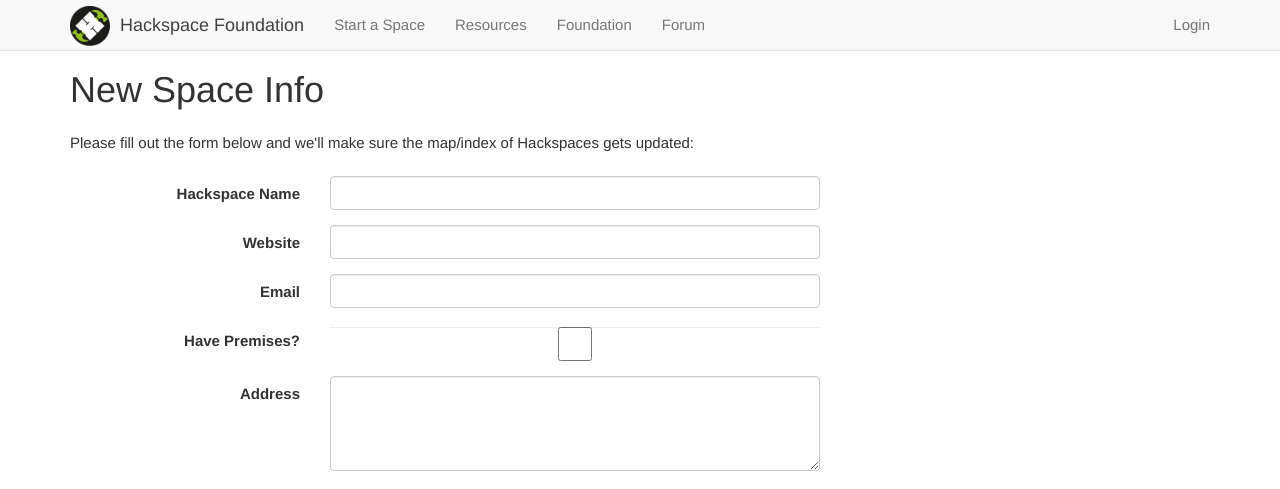
After one commit to UKHackspaceFoundation/website, a Django app: a page that uses main/templates/main/new_space.html in a window 1280 px wide. The commit adds this page. Shown: the top 489 px of the page. Run offline with Django 3.2, Linux system fonts and the light colour scheme; parts of the project's set-up code (start-up, migrations or seed data) failed here and were passed over; some libraries are stand-ins or nearby versions.

Commit message:
New space form
fixed #47

```diff
--- a/main/forms.py
+++ b/main/forms.py
@@ -118,3 +118,14 @@ class SupporterMemberForm(ModelForm):
         if data == "":
             raise forms.ValidationError("Please write at least a few words :)")
         return data
+
+
+class NewSpaceForm(forms.Form):
+    name = forms.CharField(required=True)
+    email = forms.EmailField(required=True)
+    main_website_url = forms.URLField(required=False)
+    address = forms.CharField(widget=forms.Textarea, required=True)
+    have_premises = forms.BooleanField(required=False)
+    notes = forms.CharField(widget=forms.Textarea, required=False)
+    lat = forms.DecimalField(max_digits=10, decimal_places=7, initial=54.1)
+    lng = forms.DecimalField(max_digits=10, decimal_places=7, initial=-2.1)
--- a/main/templates/main/index.html
+++ b/main/templates/main/index.html
@@ -56,7 +56,7 @@
         <p>We currently know of <b>{{ activeSpaces|length }}</b> active hackspace-like entities.
             These are all the ones we've found / been
            told about. This is an informal process so it may well be out of date - if you spot any ommissions/corrections,
-           please let us know via <a href="mailto:contact@hackspace.org.uk">email</a> or the <a href="https://forum.hackspace.org.uk">forum</a>.
+           please let us know via <a href="{% url 'new_space' %}">this form</a>.
         </p>
         <p>A separate members list will be made once we have members.
         </p>
--- /dev/null
+++ b/main/templates/main/new_space.html
@@ -0,0 +1,168 @@
+{% extends "base.html" %}
+{% load static %}
+{% load widget_tweaks %}
+
+{% block title %}New Space | {{ block.super }}{% endblock %}
+
+{% block content %}
+
+<div class="row">
+    <div class="col-md-8">
+        <h1>New Space Info</h1>
+
+        <p>Please fill out the form below and we'll make sure the map/index of Hackspaces gets updated:</p>
+
+        {{ form.non_field_errors }}
+        {{ form.errors }}
+
+        <form method="POST" class="form-horizontal">
+            {% csrf_token %}
+            <div class="form-group">
+                <label for="inputName" class="col-sm-4 control-label">Hackspace Name</label>
+                <div class="col-sm-8">
+                    {% if form.name.errors %}
+                        {% for error in form.name.errors %}
+                            <div class="alert alert-sm alert-danger">{{ error|escape }}</div>
+                        {% endfor %}
+                    {% endif %}
+                    {% render_field form.name class+="form-control" %}
+                </div>
+            </div>
+            <div class="form-group">
+                <label for="inputWebsite" class="col-sm-4 control-label">Website</label>
+                <div class="col-sm-8">
+                    {% render_field form.main_website_url class+="form-control" %}
+                </div>
+            </div>
+            <div class="form-group">
+                <label for="inputEmail" class="col-sm-4 control-label">Email</label>
+                <div class="col-sm-8">
+                    {% if form.email.errors %}
+                        {% for error in form.email.errors %}
+                            <div class="alert alert-sm alert-danger">{{ error|escape }}</div>
+                        {% endfor %}
+                    {% endif %}
+                    {% render_field form.email class+="form-control" %}
+                </div>
+            </div>
+
+            <div class="form-group">
+                <label for="inputHavePremises" class="col-sm-4 control-label">Have Premises?</label>
+                <div class="col-sm-8">
+                    {% render_field form.have_premises class+="form-control" %}
+                </div>
+            </div>
+
+            <div class="form-group">
+                <label for="inputAddress" class="col-sm-4 control-label">Address</label>
+                <div class="col-sm-8">
+                    {% render_field form.address class+="form-control" style="height:95px;" %}
+                </div>
+            </div>
+
+            <div class="form-group">
+                <label for="inputAddress" class="col-sm-4 control-label">Notes</label>
+                <div class="col-sm-8">
+                    <p>Please let us know any other additional information you'd like captured (e.g. status of the space, history):</p>
+                    {% render_field form.notes class+="form-control" style="height:95px;" %}
+                </div>
+            </div>
+
+
+            <div class="form-group">
+                <label for="inputMap" class="col-sm-4 control-label">Map</label>
+                <div class="col-sm-8">
+                    <p>Drag the pin to mark the location of the hackspace:</p>
+
+                    <input type="hidden" id="id_lat" name="lat" value="{{ form.lat.value }}"/>
+                    <input type="hidden" id="id_lng" name="lng" value="{{ form.lng.value }}"/>
+
+                    <div id="map" style="height:300px;"></div>
+                </div>
+            </div>
+
+
+
+
+            <div class="form-group">
+                <div class="col-sm-offset-4 col-sm-8">
+                    <button type="submit" class="btn btn-primary pull-right">Submit</button>
+
+                    <a href="{% url 'index' %}" class="btn btn-danger">Cancel</a>
+                </div>
+            </div>
+        </form>
+
+    </div>
+</div>
+
+{% endblock %}
+
+
+{% block js %}
+    {{ block.super }}
+    <link rel="stylesheet" href="https://unpkg.com/leaflet@1.0.3/dist/leaflet.css"
+        integrity="sha384-roIisdke7t73jKsr2CM69N0uJch+a+lQBCuw3Li2ZuLKaWn46fxTAp31h9VA4odd"
+        crossorigin="anonymous">
+    <script src="https://unpkg.com/leaflet@1.0.3/dist/leaflet.js"
+        integrity="sha384-9fzrQY4JobN87hT5sQ0JnL9XZQ5q94Qj46ZFqpcBzz03D3UDKAkN/pKct1IVlP2Y"
+        crossorigin="anonymous"></script>
+
+
+    <script>
+    var data = [];
+    var map, infowindow;
+    var mapReady = false;
+    var bigMarkerLayer, smallMarkerLayer;
+
+    var lat = {{ form.lat.value }};
+    var lng = {{ form.lng.value }};
+
+
+    function initMap() {
+
+        map = L.map('map').setView([lat, lng], 16);
+
+        L.tileLayer(
+            'https://api.mapbox.com/styles/v1/axford/cj1c0rdnm00cc2smk5tz8e9yg/tiles/256/{z}/{x}/{y}?access_token={{ MAPBOX_ACCESS_TOKEN }}', {
+                tileSize: 256,
+                zoomOffset: 0,
+                attribution: '© <a href="https://www.mapbox.com/map-feedback/">Mapbox</a> © <a href="http://www.openstreetmap.org/copyright">OpenStreetMap</a>'
+            }).addTo(map);
+
+        mapReady = true;
+
+        var bigIcon = L.icon({
+            iconUrl: '{% static "images/marker-icon.png" %}',
+            shadowUrl: '{% static "images/marker-shadow.png" %}',
+            iconSize: [25, 41],
+            iconAnchor: [12, 41],
+            popupAnchor: [0, -41],
+            shadowSize: [41,41],
+            shadowAnchor: [14,41]
+        });
+
+
+        // big marker
+        var bm = L.marker([lat, lng], {
+          icon: bigIcon,
+          draggable: 'true'
+        });
+        bm.on('dragend', function(event){
+            var marker = event.target;
+            var position = marker.getLatLng();
+            marker.setLatLng(new L.LatLng(position.lat, position.lng),{ icon: bigIcon, draggable:'true'} );
+            map.panTo(new L.LatLng(position.lat, position.lng))
+
+            // update hidden form values
+            $("#id_lat").val(position.lat.toFixed(7));
+            $("#id_lng").val(position.lng.toFixed(7));
+        });
+        bm.addTo(map);
+    }
+
+    // init map
+    initMap();
+
+    </script>
+{% endblock %}
--- a/main/urls.py
+++ b/main/urls.py
@@ -18,6 +18,7 @@ urlpatterns = [
     url(r'^supporter-approval/(?P<session_token>.*)/(?P<action>.*)$', views.supporter_approval, name='supporter-approval'),
     url(r'^login$', views.Login.as_view(), name='login'),
     url(r'^logout$', views.logout_view, name='logout'),
+    url(r'^new-space$', views.new_space, name='new_space'),
     url(r'^resources/(?P<path>.*)$', views.resources, name='resources'),
     url(r'^signup$', views.SignupView.as_view(), name='signup'),
     url(r'^spaces.json$', views.spaces, name='spaces'),
--- a/main/views.py
+++ b/main/views.py
@@ -8,7 +8,7 @@ from django.contrib.auth.decorators import login_required
 from django.contrib.admin.views.decorators import staff_member_required
 from django.views.generic.edit import CreateView
 from .models import Space
-from .forms import CustomUserCreationForm, SupporterMemberForm
+from .forms import CustomUserCreationForm, SupporterMemberForm, NewSpaceForm
 from django.contrib.auth.forms import PasswordResetForm
 from django.contrib.auth.mixins import LoginRequiredMixin
 import requests
@@ -441,6 +441,40 @@ def logout_view(request):
     return redirect(reverse_lazy('index'))
 
 
+def new_space(request):
+    form_class = NewSpaceForm
+
+    try:
+        if request.method == 'POST':
+            form = form_class(request.POST)
+
+            if form.is_valid():
+
+                template = get_template('main/new_space_email.txt')
+                context = Context({ 'form': form.cleaned_data })
+                content = template.render(context)
+
+                email = EmailMessage(
+                    "New space form submission",
+                    content,
+                    getattr(settings, "DEFAULT_FROM_EMAIL", None),
+                    [getattr(settings, "BOARD_EMAIL", None)],
+                    headers = {'Reply-To': request.POST.get('email', '') }
+                )
+                email.send()
+
+                messages.info(request, "Thanks - we'll get that space added to the map ")
+                return redirect(reverse('new_space'))
+    except Exception as e:
+        messages.error(request, "Error dealing with submission, please try again", extra_tags='alert-danger')
+        logger.error("Error in new_space - exception: "+str(e))
+
+    return render(request, 'main/new_space.html', {
+        'form': form_class,
+        'MAPBOX_ACCESS_TOKEN': getattr(settings, "MAPBOX_ACCESS_TOKEN", None)
+    })
+
+
 class SignupView(CreateView):
     form_class = CustomUserCreationForm
     model = User
```
Also changed, not shown: main/templates/main/new_space_email.txt (added, +16 -0 lines).
